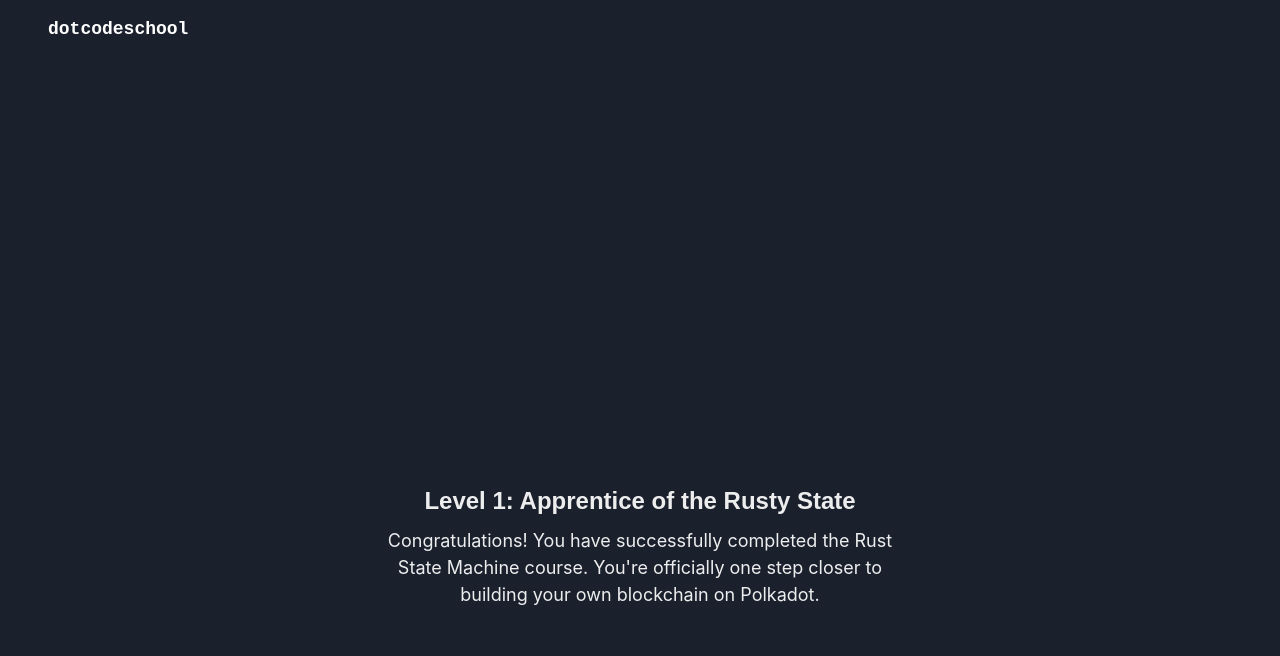
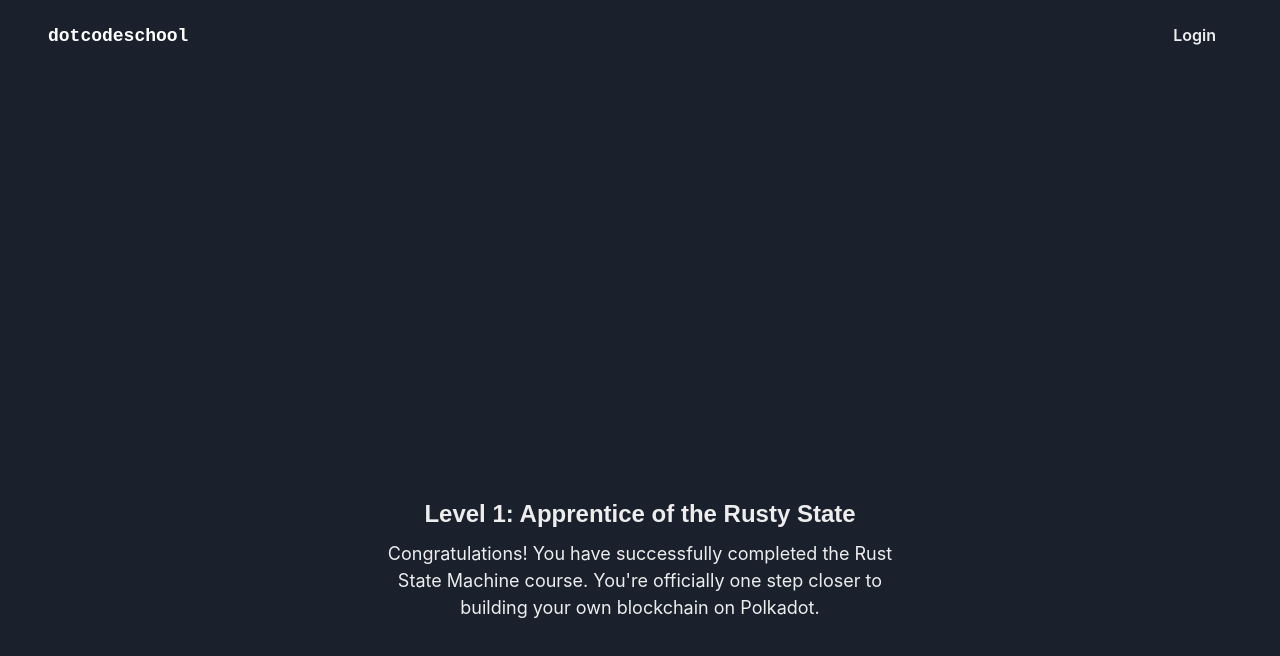
Before and after one commit to iammasterbrucewayne/dotcodeschool, a Next.js app: page /courses/success in a window 1280 px wide. Shown: the top 656 px of the page. Built offline with nearby package versions, Linux system fonts and the light colour scheme; no server answers.

Commit message:
implement basic login/logout button

```diff
--- a/src/app/common/components/navbar.tsx
+++ b/src/app/common/components/navbar.tsx
@@ -17,10 +17,16 @@ import {
   VStack,
   Text,
   ChakraProps,
+  Button,
+  Menu,
+  MenuButton,
+  MenuList,
+  MenuItem,
 } from "@chakra-ui/react";
 import { HamburgerIcon } from "@chakra-ui/icons";
 import { map } from "lodash";
 import PrimaryButton from "./primary-button";
+import { signIn, signOut, useSession } from "next-auth/react";
 
 interface NavLink {
   name: string;
@@ -54,6 +60,25 @@ const StartCourseButton = ({ ...props }: ChakraProps) => {
   );
 };
 
+const Auth = ({ ...props }: ChakraProps) => {
+  const { data: session } = useSession();
+  console.log(session);
+  return session ? (
+    <Menu>
+      <MenuButton as={Button} variant="ghost" {...props}>
+        {session.user.email}
+      </MenuButton>
+      <MenuList>
+        <MenuItem onClick={() => signOut()}>Logout</MenuItem>
+      </MenuList>
+    </Menu>
+  ) : (
+    <Button variant="ghost" onClick={() => signIn()} {...props}>
+      Login
+    </Button>
+  );
+};
+
 const DrawerMenu = ({
   navLinks,
   cta,
@@ -74,6 +99,7 @@ const DrawerMenu = ({
         <DrawerBody px={0}>
           <VStack align="start" spacing={0}>
             {navLinks && <NavLinks navLinks={navLinks} />}
+            <Auth />
             {cta && (
               <Box p={6} w="full">
                 <StartCourseButton w="full" />
@@ -111,6 +137,7 @@ const Navbar = ({
       <Spacer />
       <HStack display={{ base: "none", md: "block" }} spacing={4}>
         {navLinks && <NavLinks navLinks={navLinks} />}
+        <Auth />
         {cta && <StartCourseButton />}
       </HStack>
       <IconButton
```
